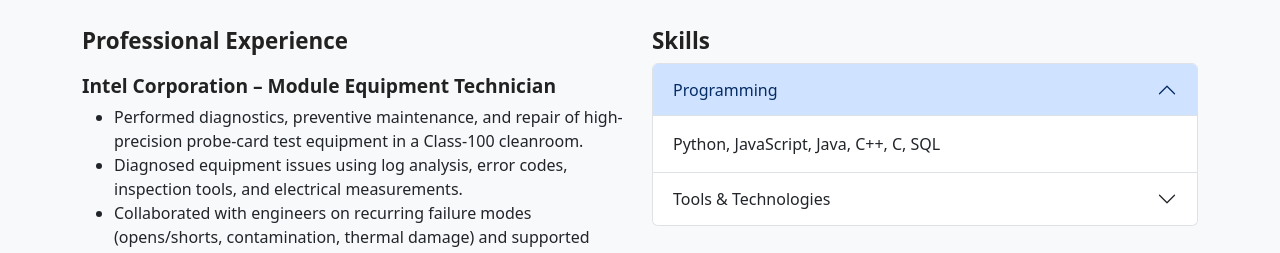
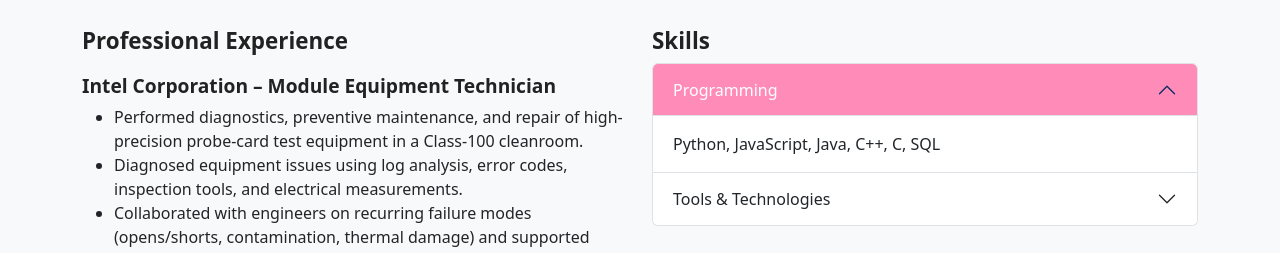
Before and after one commit to Vivi88244/vivi88244.github.io, a plain HTML site: page index.html in a window 1280 px wide. Shown: the part 540-793 px from the top of the page. Drawn offline with nearby package versions, Linux system fonts and the light colour scheme.

Commit message:
modified styles.css to change the accordion header to be pink instead of default blue

```diff
--- a/styles.css
+++ b/styles.css
@@ -149,3 +149,9 @@ body.dark-mode footer {
   margin-top: 1.2rem;
   color: var(--text);
 }
+
+/* Pink accordion header instead of Bootstrap blue */
+.accordion-button:not(.collapsed) {
+  background-color: var(--pink) !important;
+  color: white !important;
+}
```
